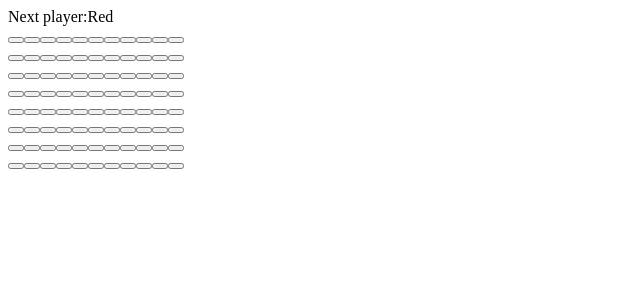
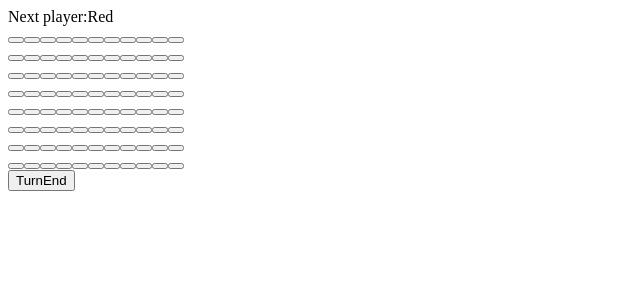
Before and after one commit to nitk-pm/procon29, a React app in the folder gui/: page / in a window 1280 px wide. Shown: the top 300 px of the page, without its empty margins (0-640 px from the left). Built offline with nearby package versions, Linux system fonts and the light colour scheme; the HTML template or start-up script is replaced by a standard one.

Commit message:
add end-turn button

```diff
--- a/gui/src/components/Board.tsx
+++ b/gui/src/components/Board.tsx
@@ -41,6 +41,7 @@ export class Board extends React.Component<BoardProps> {
 					</span>
 				</div>
 				{this.createBoard()}
+				<button className="end-turn-button">TurnEnd</button>
 			</div>
 		);
 	}
--- a/gui/src/stylesheets/index.css
+++ b/gui/src/stylesheets/index.css
@@ -48,6 +48,9 @@ ol, ul {
 	margin-left: 20px;
 }
 
+.end-turn-button {
+}
+
 .red {
 	background: #f44336;
 }
```
